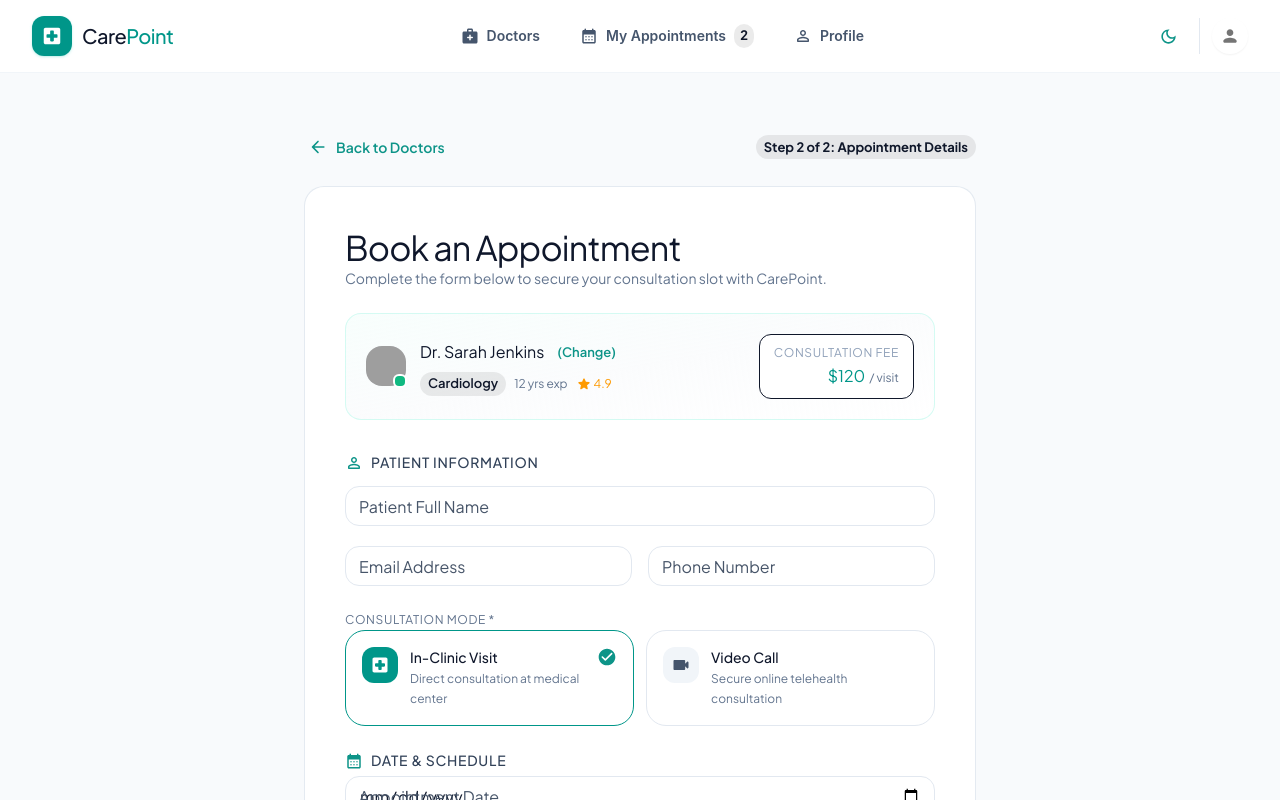
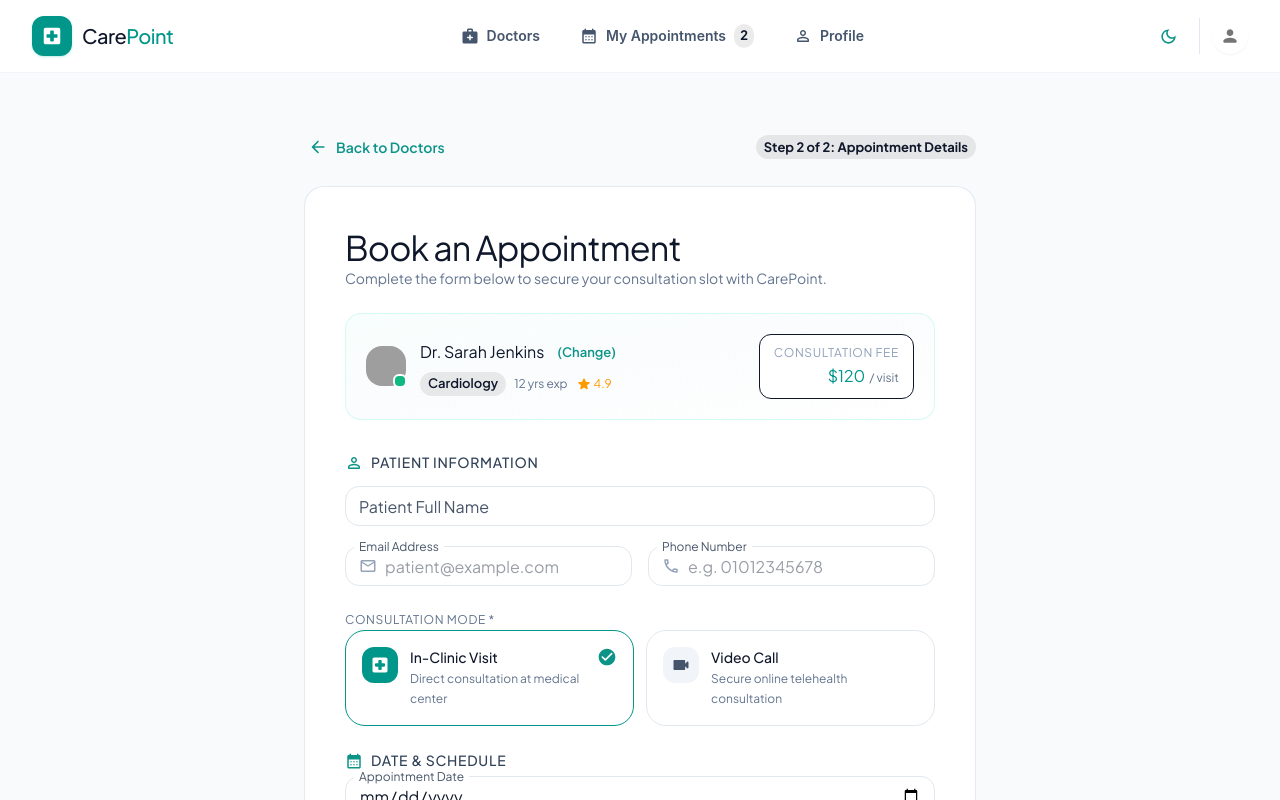
Before and after one commit to Mohamed08Abdeltawab/ITI-Project, a React (Vite) app: page /book/1 in a window 1280 px wide. Shown: the top 800 px of the page. Built offline with nearby package versions, Linux system fonts and the light colour scheme; data requests are answered from the project's data file; grey boxes are pictures that could not be loaded.

Commit message:
update some details in profile cards and photo of doctors in doctor details

```diff
--- a/db.json
+++ b/db.json
@@ -422,6 +422,20 @@
       "notes": "",
       "status": "Upcoming",
       "createdAt": "2026-09-16T12:22:57.547Z"
+    },
+    {
+      "id": "1j_3OrA6nQY",
+      "doctorId": "3",
+      "doctorName": "Dr. Elena Rostova",
+      "patientName": "Mohamed Abdeltawab",
+      "email": "mohamedzidan0999@gmail.com",
+      "phone": "01065712366",
+      "date": "2026-09-17",
+      "timeSlot": "01:30 PM",
+      "type": "In-Clinic",
+      "notes": "",
+      "status": "Upcoming",
+      "createdAt": "2026-09-16T13:10:51.627Z"
     }
   ],
   "$schema": "./node_modules/json-server/schema.json"
--- a/src/pages/AppointmentsPage.jsx
+++ b/src/pages/AppointmentsPage.jsx
@@ -504,8 +504,10 @@ export default function AppointmentsPage() {
             type="date"
             label="New Appointment Date"
             size="small"
-            InputLabelProps={{ shrink: true }}
-            inputProps={{ min: today }}
+            slotProps={{
+              inputLabel: { shrink: true },
+              htmlInput: { min: today },
+            }}
             value={rescheduleDate}
             onChange={(e) => setRescheduleDate(e.target.value)}
             sx={{
--- a/src/pages/BookAppointmentPage.jsx
+++ b/src/pages/BookAppointmentPage.jsx
@@ -418,12 +418,14 @@ export default function BookAppointmentPage() {
                   variant="outlined"
                   size="small"
                   type="email"
-                  InputProps={{
+                  slotProps={{
+                    input: {
                       startAdornment: (
                         <EmailOutlinedIcon
                           sx={{ fontSize: 18, color: "#94a3b8", mr: 1 }}
                         />
                       ),
+                    },
                   }}
                   {...register("email", {
                     required: "Email address is required",
@@ -449,12 +451,14 @@ export default function BookAppointmentPage() {
                   variant="outlined"
                   size="small"
                   type="tel"
-                  InputProps={{
+                  slotProps={{
+                    input: {
                       startAdornment: (
                         <PhoneOutlinedIcon
                           sx={{ fontSize: 18, color: "#94a3b8", mr: 1 }}
                         />
                       ),
+                    },
                   }}
                   {...register("phone", {
                     required: "Phone number is required",
@@ -596,8 +600,10 @@ export default function BookAppointmentPage() {
               type="date"
               label="Appointment Date"
               size="small"
-              InputLabelProps={{ shrink: true }}
-              inputProps={{ min: today }}
+              slotProps={{
+                inputLabel: { shrink: true },
+                htmlInput: { min: today },
+              }}
               {...register("date", {
                 required: "Appointment date is required",
               })}
--- a/src/pages/DoctorDetailsPage.jsx
+++ b/src/pages/DoctorDetailsPage.jsx
@@ -5,12 +5,11 @@ import {
   Stack,
   Typography,
   Card,
+  CardMedia,
   Chip,
   Button,
   Alert,
   Divider,
-  Avatar,
-  Badge,
   Skeleton,
 } from "@mui/material";
 import ArrowBackRoundedIcon from "@mui/icons-material/ArrowBackRounded";
@@ -64,17 +63,18 @@ export default function DoctorDetailsPage() {
         />
         <Card
           elevation={0}
-          className="border border-slate-200/90 rounded-3xl p-6 sm:p-8"
+          className="bg-white dark:bg-slate-800 border border-slate-200/90 dark:border-slate-700/90 rounded-3xl overflow-hidden shadow-xs"
         >
-          <Box className="grid grid-cols-1 md:grid-cols-12 gap-8">
-            <Box className="md:col-span-4">
+          <Box className="grid grid-cols-1 md:grid-cols-12">
+            <Box className="md:col-span-5 min-h-[340px] md:min-h-[480px]">
               <Skeleton
-                variant="rounded"
-                height={320}
-                className="rounded-2xl w-full"
+                variant="rectangular"
+                width="100%"
+                height="100%"
+                className="w-full h-full min-h-[340px]"
               />
             </Box>
-            <Box className="md:col-span-8 space-y-4">
+            <Box className="md:col-span-7 p-6 sm:p-8 md:p-10 space-y-4">
               <Skeleton variant="text" width="60%" height={40} />
               <Skeleton variant="text" width="30%" height={24} />
               <Skeleton
@@ -143,27 +143,44 @@ export default function DoctorDetailsPage() {
       >
         <Box className="grid grid-cols-1 md:grid-cols-12">
           {/* Doctor Portrait Column */}
-          <Box className="md:col-span-5 relative bg-slate-50 dark:bg-slate-850 flex items-center justify-center p-6 sm:p-8 border-b md:border-b-0 md:border-r border-slate-150 dark:border-slate-700">
-            <Box className="relative w-full max-w-sm aspect-square">
-              <Avatar
-                src={doctor.avatar}
+          <Box className="md:col-span-5 relative bg-slate-100 dark:bg-slate-900 min-h-[340px] md:min-h-full border-b md:border-b-0 md:border-r border-slate-150 dark:border-slate-700 overflow-hidden">
+            <CardMedia
+              component="img"
+              image={doctor.avatar}
               alt={doctor.name}
-                variant="rounded"
-                className="w-full h-full rounded-2xl object-cover shadow-sm bg-slate-100 dark:bg-slate-700"
-                imgProps={{
-                  onError: (e) => {
+              sx={{
+                width: "100%",
+                height: { xs: 340, sm: 400, md: "100%" },
+                position: { md: "absolute" },
+                inset: 0,
+                objectFit: "cover",
+                objectPosition: "top center",
+                display: "block",
+              }}
+              onError={(e) => {
                 e.target.onerror = null;
                 e.target.src =
                   "https://images.unsplash.com/photo-1622253692010-333f2da6031d?auto=format&fit=crop&q=80&w=600&h=600";
-                  },
               }}
             />
-              <Badge
-                overlap="circular"
-                className="absolute bottom-4 right-4 bg-emerald-500 text-white p-2 rounded-full shadow-md border-2 border-white dark:border-slate-800"
+            <Box
+              sx={{
+                position: "absolute",
+                bottom: 16,
+                right: 16,
+                bgcolor: "#10b981",
+                color: "#ffffff",
+                p: 1,
+                borderRadius: "50%",
+                boxShadow: "0 4px 12px rgba(0,0,0,0.2)",
+                display: "flex",
+                alignItems: "center",
+                justifyContent: "center",
+                border: "2px solid #ffffff",
+                zIndex: 2,
+              }}
             >
-                <VerifiedRoundedIcon sx={{ fontSize: 20 }} />
-              </Badge>
+              <VerifiedRoundedIcon sx={{ fontSize: 22 }} />
             </Box>
           </Box>
 
--- a/src/pages/ProfilePage.jsx
+++ b/src/pages/ProfilePage.jsx
@@ -429,11 +429,11 @@ export default function ProfilePage() {
           {/* App Preferences Section */}
           <Card
             elevation={0}
-            className="bg-white dark:bg-slate-800 border border-slate-200/90 dark:border-slate-700 rounded-3xl p-6 sm:p-7 shadow-xs"
+            className="bg-white dark:bg-slate-800 border border-slate-200/90 dark:border-slate-700 rounded-3xl p-7 sm:p-8 shadow-xs min-h-[300px] flex flex-col justify-between"
           >
             <Stack
               direction="row"
-              className="items-center justify-between gap-3 mb-4"
+              className="items-center justify-between gap-3 mb-4 sm:mb-5"
             >
               <Stack direction="row" className="items-center gap-2.5">
                 <Box className="w-9 h-9 rounded-xl bg-teal-50 dark:bg-teal-950/60 text-teal-600 dark:text-teal-400 flex items-center justify-center">
@@ -483,7 +483,7 @@ export default function ProfilePage() {
               />
             </Stack>
 
-            <Box className="p-4 rounded-2xl bg-slate-50 dark:bg-slate-900/60 border border-slate-150 dark:border-slate-700/80">
+            <Box className="p-5 sm:p-6 rounded-2xl bg-slate-50 dark:bg-slate-900/60 border border-slate-150 dark:border-slate-700/80 my-auto">
               <Stack
                 direction="row"
                 className="items-center justify-between gap-4"
@@ -530,7 +530,7 @@ export default function ProfilePage() {
 
             <Typography
               variant="caption"
-              className="text-slate-400 dark:text-slate-500 text-xs block mt-3 px-1"
+              className="text-slate-400 dark:text-slate-500 text-xs block mt-4 px-1"
             >
               ✓ Synchronized across Material UI v5, Tailwind CSS, and saved in
               localStorage.
```
Lines whose indentation alone changed are shown as unchanged.
